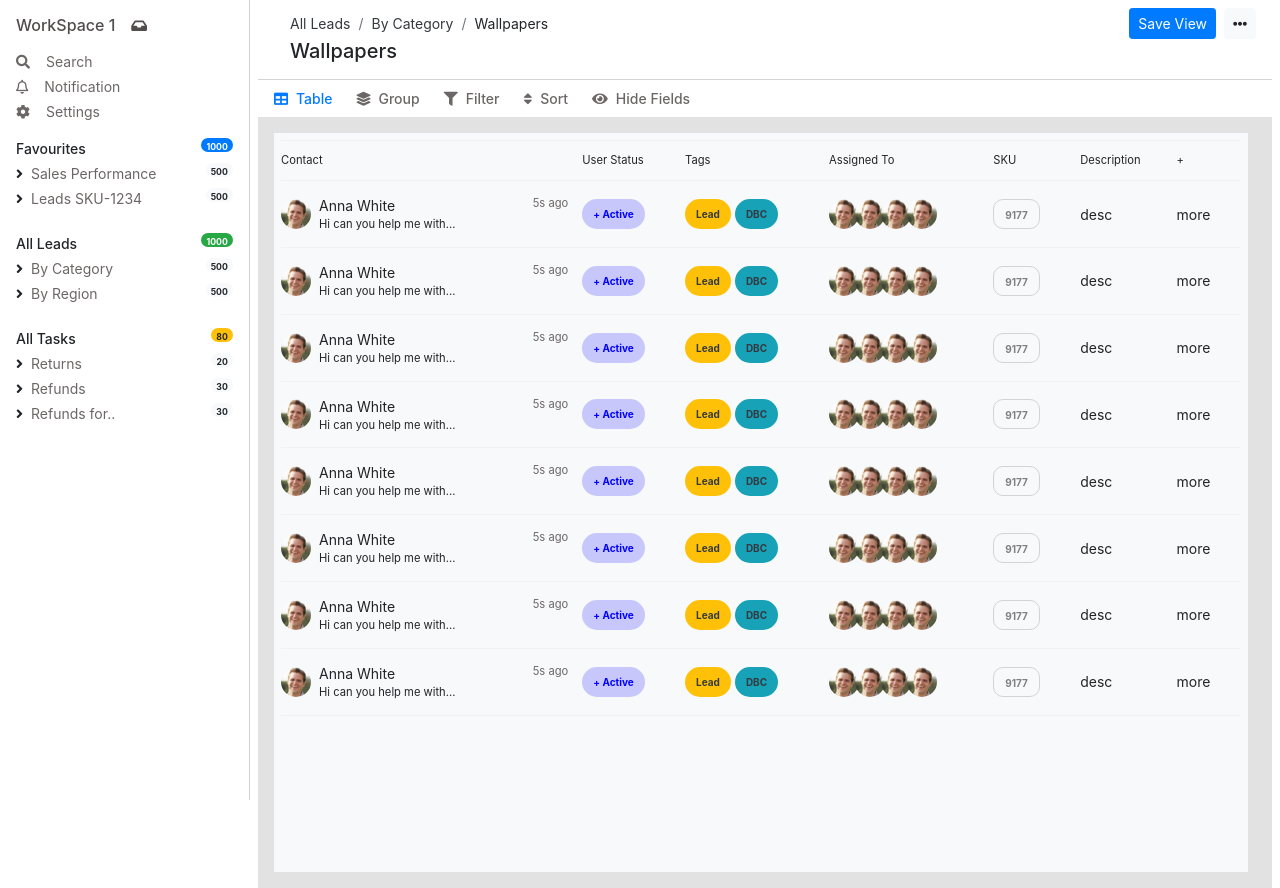
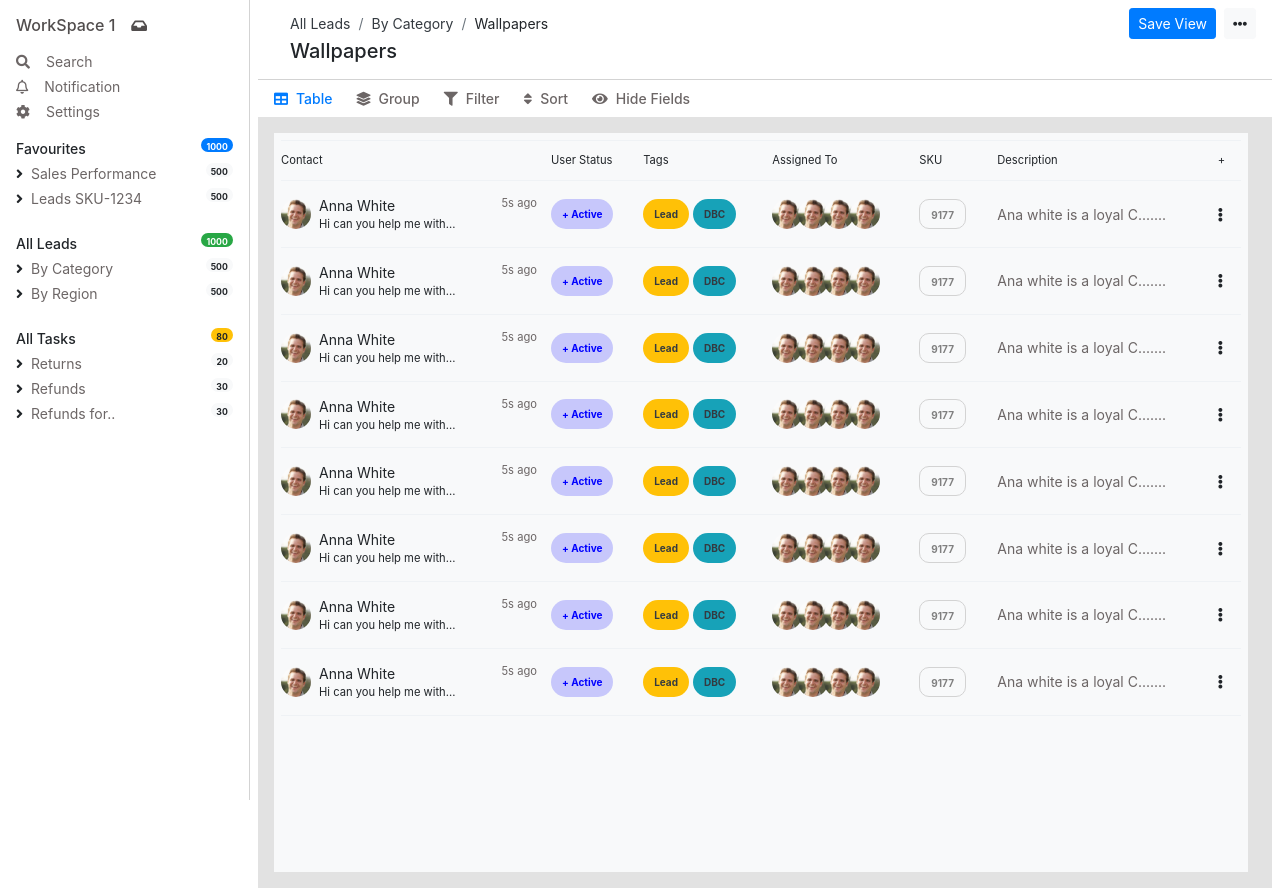
Before and after one commit to tanmaykaushik451/hcinbox, a React (Create React App) app: page / in a window 1280 px wide. Built offline with nearby package versions, Linux system fonts and the light colour scheme.

Commit message:
cells complete

```diff
--- a/src/pages/Home/components/Table/DescriptionCell/DescriptionCell.js
+++ b/src/pages/Home/components/Table/DescriptionCell/DescriptionCell.js
@@ -2,9 +2,7 @@ import React from 'react'
 
 const DescriptionCell = () => {
     return (
-        <div>
-            desc
-        </div>
+        <span className="text-lightgrey">Ana white is a loyal C.......</span>
     )
 }
 
--- a/src/pages/Home/components/Table/MoreCell/MoreCell.js
+++ b/src/pages/Home/components/Table/MoreCell/MoreCell.js
@@ -2,9 +2,7 @@ import React from 'react'
 
 const MoreCell = () => {
     return (
-        <div>
-            more
-        </div>
+        <i className="fas fa-ellipsis-v"></i>
     )
 }
 
```
